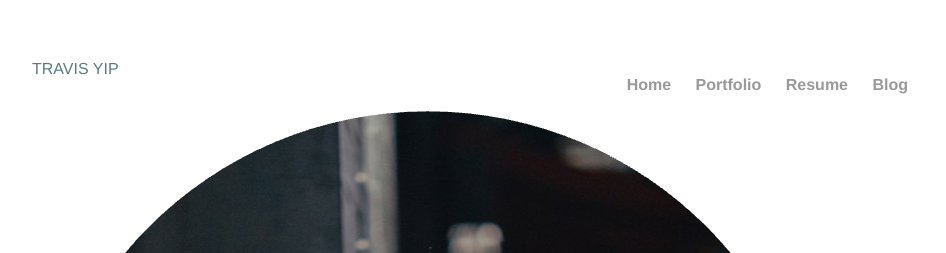
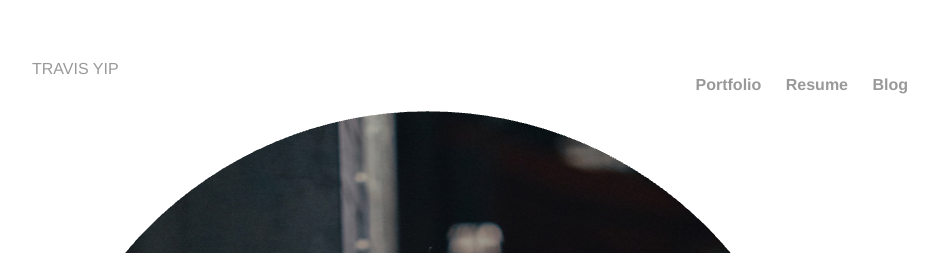
Before and after one commit to cwtravisyip/cwtravisyip.github.io, a Jekyll site: the page built from index.html, in a window 1280 px wide. Shown: the top 253 px of the page, without its empty margins (160-1106 px from the left). Built offline with Jekyll 4.4.1, drawn with Linux system fonts in a browser that asks for light colours.

Commit message:
Update default layout

```diff
--- a/_layouts/default.html
+++ b/_layouts/default.html
@@ -7,13 +7,12 @@
 	</head>
 	<body>
 		<header>
-			<div class="nav-bar-header">
-				TRAVIS YIP
+			<div>
+				<a href="/">TRAVIS YIP</a>
 			</div>
 			<!-- MAIN NAVIGATION -->
 			<nav>
 				<ul>
-					<li><a href="/">Home</a></li>
 					<li><a href="/portfolio">Portfolio</a></li>
 					<li><a href="/resume">Resume</a></li>
 					<li><a href="/blog">Blog</a></li>
```
